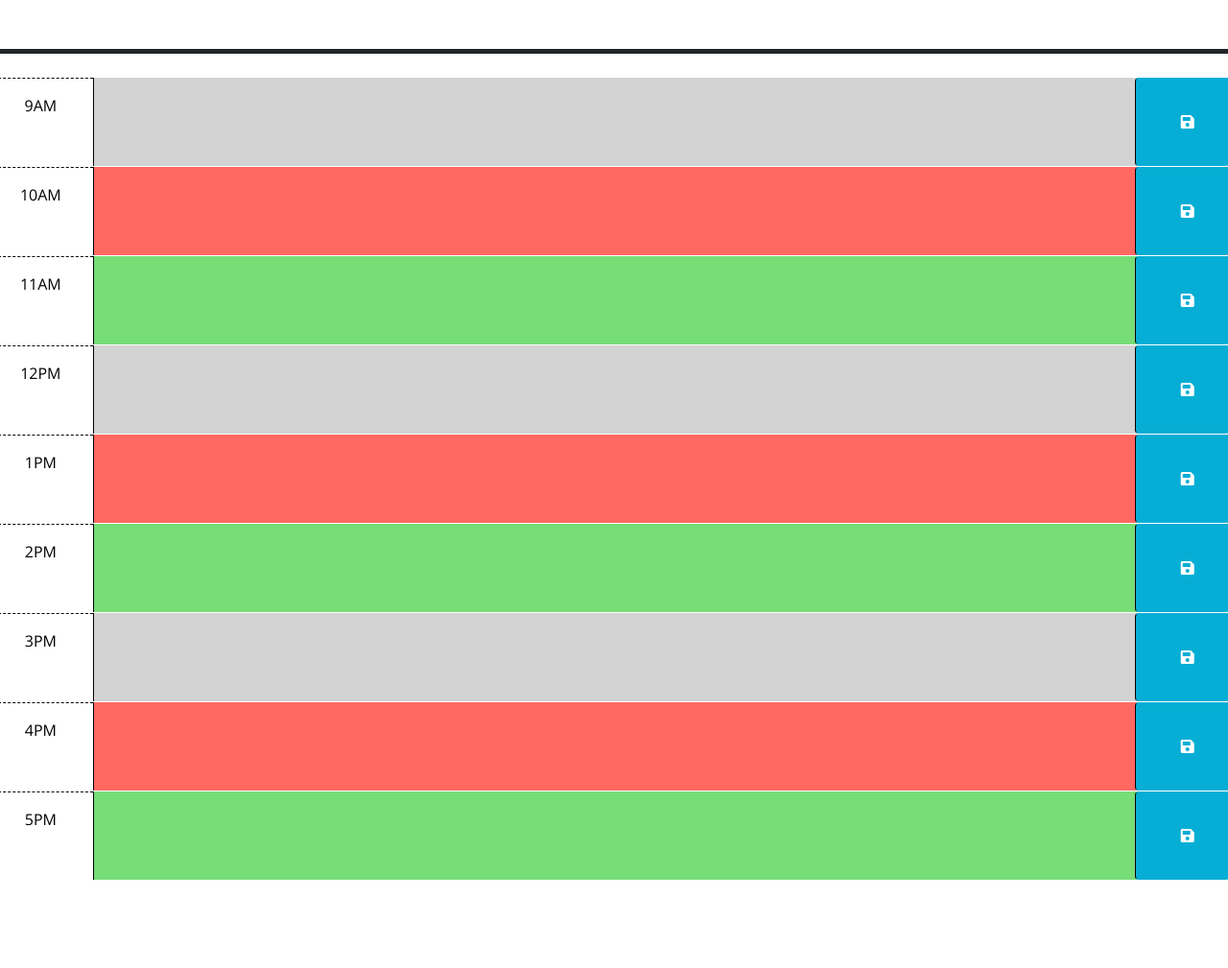
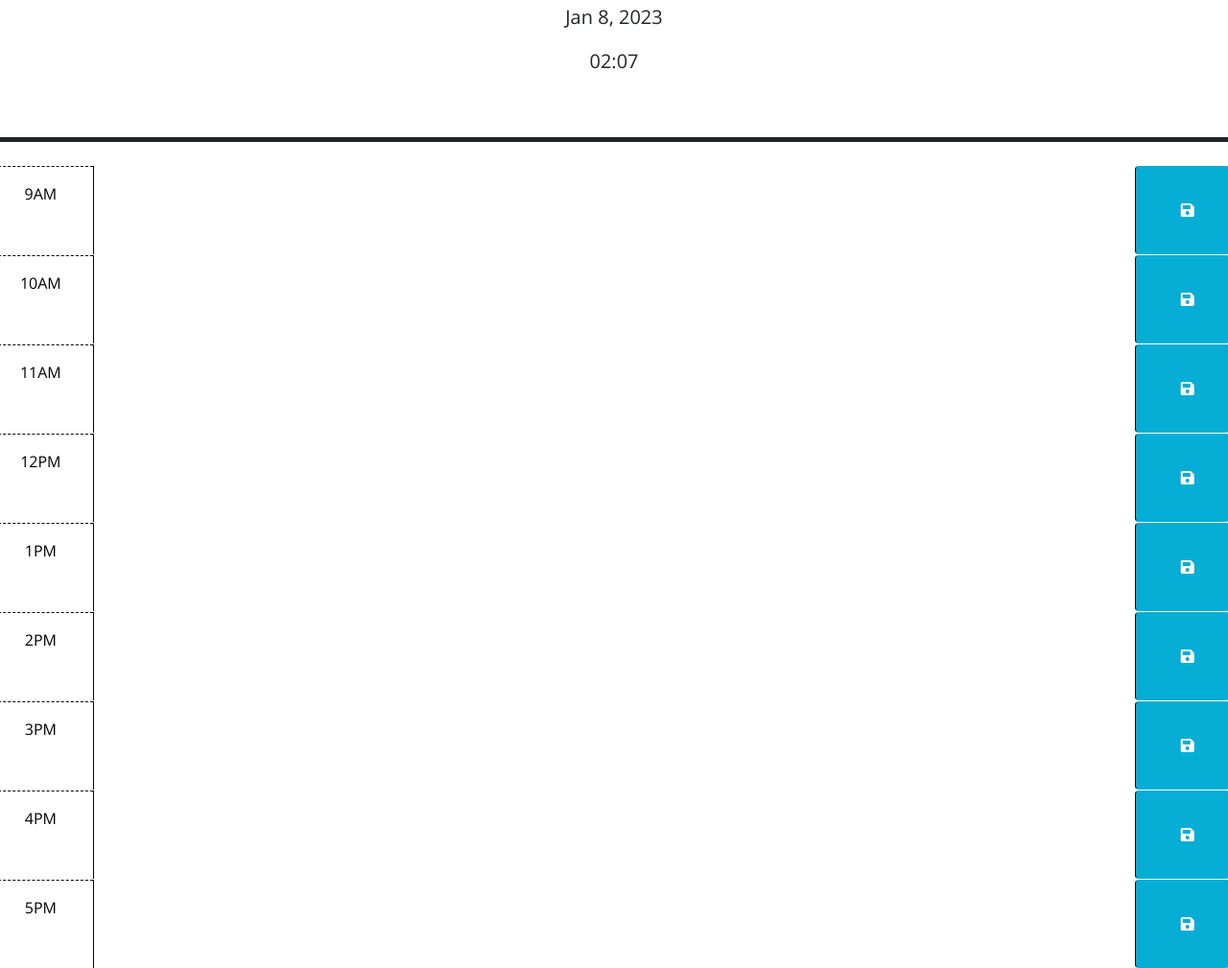
Before and after one commit to TheQuentinJones/work-day-schedule, a plain HTML site: page index.html in a window 1280 px wide. Shown: the part 176-1185 px from the top of the page at 96% size. Before the commit the page ends 1093 px from the top, so only its background shows below. Drawn offline with nearby package versions, Linux system fonts and the light colour scheme.

Commit message:
Added dayjs functionality

```diff
--- a/index.html
+++ b/index.html
@@ -14,33 +14,44 @@
       integrity="sha384-50oBUHEmvpQ+1lW4y57PTFmhCaXp0ML5d60M1M7uH2+nqUivzIebhndOJK28anvf"
       crossorigin="anonymous"
     />
+
+
     <link
       href="https://fonts.googleapis.com/css?family=Open+Sans&display=swap"
       rel="stylesheet"
     />
+
+
     <link rel="stylesheet" href="style.css" />
+
+    <script
+        src="https://cdn.jsdelivr.net/npm/dayjs@1.11.3/dayjs.min.js"
+        integrity="sha256-iu/zLUB+QgISXBLCW/mcDi/rnf4m4uEDO0wauy76x7U="
+        crossorigin="anonymous"
+    ></script>
+
+    <script
+        src="https://code.jquery.com/jquery-3.5.1.min.js"
+     integrity="sha256-9/aliU8dGd2tb6OSsuzixeV4y/faTqgFtohetphbbj0="
+     crossorigin="anonymous"
+    ></script>
+
+
     <title>Work Day Scheduler</title>
   </head>
 
   <body>
+
     <header class="p-5 mb-4 border-5 border-bottom border-dark text-center">
       <h1 class="display-3">Work Day Scheduler</h1>
       <p class="lead">A simple calendar app for scheduling your work day</p>
       <p id="currentDay" class="lead"></p>
+      <p id="currentTime" class="lead"></p>
     </header>
     <div class="container-lg px-5"></div>
-      <!-- Use class for "past", "present", and "future" to apply styles to the
-        time-block divs accordingly. The javascript will need to do this by
-        adding/removing these classes on each div by comparing the hour in the
-        id to the current hour. The html provided below is meant to be an example
-        demonstrating how the css provided can be leveraged to create the
-        desired layout and colors. The html below should be removed or updated
-        in the finished product. Remember to delete this comment once the
-        code is implemented.
-        -->
 
-      <!-- Example of a past time block. The "past" class adds a gray background color. -->
-      <div id="hour-9" class="row time-block past">
+
+      <div id="hour-9" class="row time-block">
         <div class="col-2 col-md-1 hour text-center py-3">9AM</div>
         <textarea class="col-8 col-md-10 description" rows="3"> </textarea>
         <button class="btn saveBtn col-2 col-md-1" aria-label="save">
@@ -48,8 +59,8 @@
         </button>
       </div>
 
-      <!-- Example of a a present time block. The "present" class adds a red background color. -->
-      <div id="hour-10" class="row time-block present">
+
+      <div id="hour-10" class="row time-block">
         <div class="col-2 col-md-1 hour text-center py-3">10AM</div>
         <textarea class="col-8 col-md-10 description" rows="3"> </textarea>
         <button class="btn saveBtn col-2 col-md-1" aria-label="save">
@@ -57,8 +68,8 @@
         </button>
       </div>
 
-      <!-- Example of a future time block. The "future" class adds a green background color. -->
-      <div id="hour-11" class="row time-block future">
+
+      <div id="hour-11" class="row time-block">
         <div class="col-2 col-md-1 hour text-center py-3">11AM</div>
         <textarea class="col-8 col-md-10 description" rows="3"> </textarea>
         <button class="btn saveBtn col-2 col-md-1" aria-label="save">
@@ -67,7 +78,7 @@
       </div>
 
 
-      <div id="hour-12" class="row time-block past">
+      <div id="hour-12" class="row time-block">
         <div class="col-2 col-md-1 hour text-center py-3">12PM</div>
         <textarea class="col-8 col-md-10 description" rows="3"> </textarea>
         <button class="btn saveBtn col-2 col-md-1" aria-label="save">
@@ -75,8 +86,8 @@
         </button>
       </div>
 
-      <!-- Example of a a present time block. The "present" class adds a red background color. -->
-      <div id="hour-13" class="row time-block present">
+
+      <div id="hour-13" class="row time-block">
         <div class="col-2 col-md-1 hour text-center py-3">1PM</div>
         <textarea class="col-8 col-md-10 description" rows="3"> </textarea>
         <button class="btn saveBtn col-2 col-md-1" aria-label="save">
@@ -84,8 +95,8 @@
         </button>
       </div>
 
-      <!-- Example of a future time block. The "future" class adds a green background color. -->
-      <div id="hour-14" class="row time-block future">
+
+      <div id="hour-14" class="row time-block">
         <div class="col-2 col-md-1 hour text-center py-3">2PM</div>
         <textarea class="col-8 col-md-10 description" rows="3"> </textarea>
         <button class="btn saveBtn col-2 col-md-1" aria-label="save">
@@ -93,7 +104,7 @@
         </button>
       </div>
 
-      <div id="hour-15" class="row time-block past">
+      <div id="hour-15" class="row time-block">
         <div class="col-2 col-md-1 hour text-center py-3">3PM</div>
         <textarea class="col-8 col-md-10 description" rows="3"> </textarea>
         <button class="btn saveBtn col-2 col-md-1" aria-label="save">
@@ -101,8 +112,8 @@
         </button>
       </div>
 
-      <!-- Example of a a present time block. The "present" class adds a red background color. -->
-      <div id="hour-16" class="row time-block present">
+
+      <div id="hour-16" class="row time-block">
         <div class="col-2 col-md-1 hour text-center py-3">4PM</div>
         <textarea class="col-8 col-md-10 description" rows="3"> </textarea>
         <button class="btn saveBtn col-2 col-md-1" aria-label="save">
@@ -110,8 +121,8 @@
         </button>
       </div>
 
-      <!-- Example of a future time block. The "future" class adds a green background color. -->
-      <div id="hour-17" class="row time-block future">
+
+      <div id="hour-17" class="row time-block">
         <div class="col-2 col-md-1 hour text-center py-3">5PM</div>
         <textarea class="col-8 col-md-10 description" rows="3"> </textarea>
         <button class="btn saveBtn col-2 col-md-1" aria-label="save">
--- a/script.js
+++ b/script.js
@@ -21,3 +21,10 @@ $(function () {
     //
     // TODO: Add code to display the current date in the header of the page.
   });
+
+
+  var currentDate = dayjs().format('MMM D, YYYY')
+  var currentTime = dayjs().format('hh:mm')
+
+  $('#currentDay').text(currentDate);
+  $('#currentTime').text(currentTime);
```
